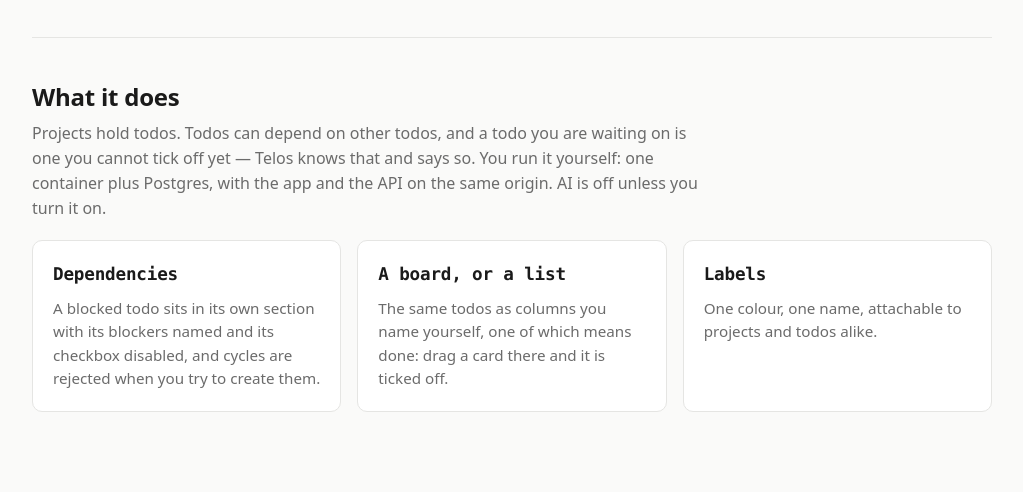
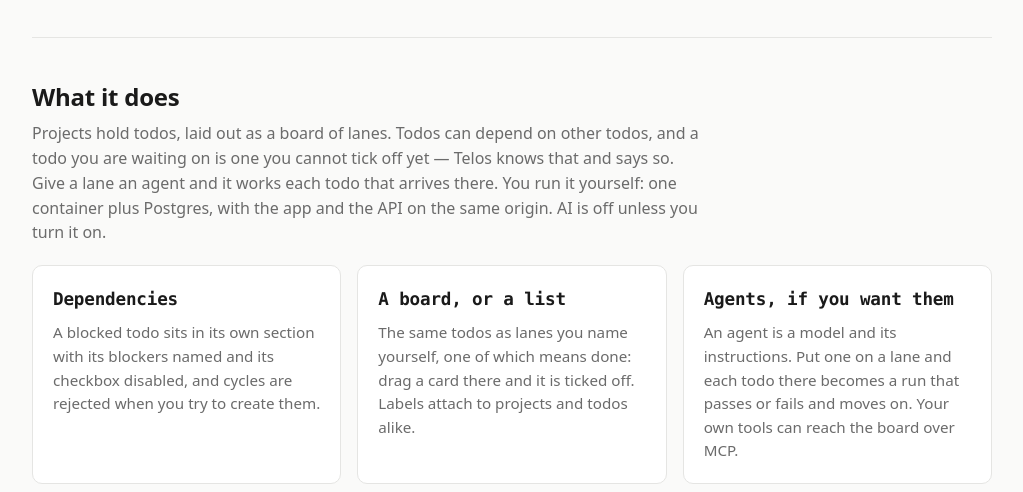
Before and after one commit to cubicecho/telos, an Eleventy site: page site/src/index.njk in a window 1280 px wide. Shown: the part 300-792 px from the top of the page, without its empty margins (128-1151 px from the left). Built offline with nearby package versions, Linux system fonts and the light colour scheme; Eleventy itself is replaced by a stand-in of ours; files that its build step writes are made by us from their sources.

Commit message:
docs(site): describe the board and its agents on the Pages site
The page still called telos a todo app that is just todos. It now says
what the board is today: lanes, dependencies, and agents that work a lane
when AI is switched on.

Closes #9

```diff
--- a/site/src/_data/site.js
+++ b/site/src/_data/site.js
@@ -1,9 +1,9 @@
 // Everything the layout needs to say who this is.
 export default {
   name: "telos",
-  tagline: "A self-hostable todo app that is just todos.",
+  tagline: "A self-hostable todo board, and agents to work it if you want them.",
   description:
-    "Telos is a self-hostable todo app: projects, todos that can depend on other todos, and labels. One container plus Postgres.",
+    "Telos is a self-hostable todo board: projects, lanes, todos that can depend on other todos, and labels. Give a lane an agent and it works each todo that arrives there. One container plus Postgres.",
   url: "https://cubicecho.github.io/telos/",
   repo: "https://github.com/cubicecho/telos",
   org: "https://cubicecho.com",
--- a/site/src/index.njk
+++ b/site/src/index.njk
@@ -13,10 +13,11 @@ layout: base.njk
 <section class="section">
   <h2>What it does</h2>
   <p class="section-intro">
-    Projects hold todos. Todos can depend on other todos, and a todo you are
-    waiting on is one you cannot tick off yet — Telos knows that and says so.
-    You run it yourself: one container plus Postgres, with the app and the API
-    on the same origin. AI is off unless you turn it on.
+    Projects hold todos, laid out as a board of lanes. Todos can depend on
+    other todos, and a todo you are waiting on is one you cannot tick off yet —
+    Telos knows that and says so. Give a lane an agent and it works each todo
+    that arrives there. You run it yourself: one container plus Postgres, with
+    the app and the API on the same origin. AI is off unless you turn it on.
   </p>
 
   <ul class="card-grid">
@@ -29,13 +30,13 @@ layout: base.njk
     <li>
       <article class="card">
         <h3>A board, or a list</h3>
-        <p>The same todos as columns you name yourself, one of which means done: drag a card there and it is ticked off.</p>
+        <p>The same todos as lanes you name yourself, one of which means done: drag a card there and it is ticked off. Labels attach to projects and todos alike.</p>
       </article>
     </li>
     <li>
       <article class="card">
-        <h3>Labels</h3>
-        <p>One colour, one name, attachable to projects and todos alike.</p>
+        <h3>Agents, if you want them</h3>
+        <p>An agent is a model and its instructions. Put one on a lane and each todo there becomes a run that passes or fails and moves on. Your own tools can reach the board over MCP.</p>
       </article>
     </li>
   </ul>
```
